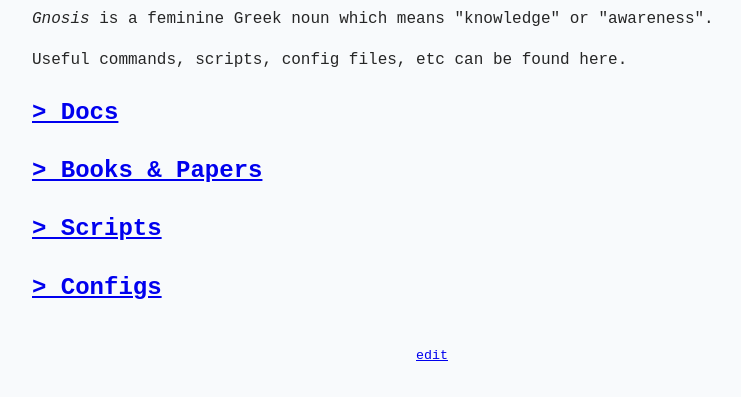
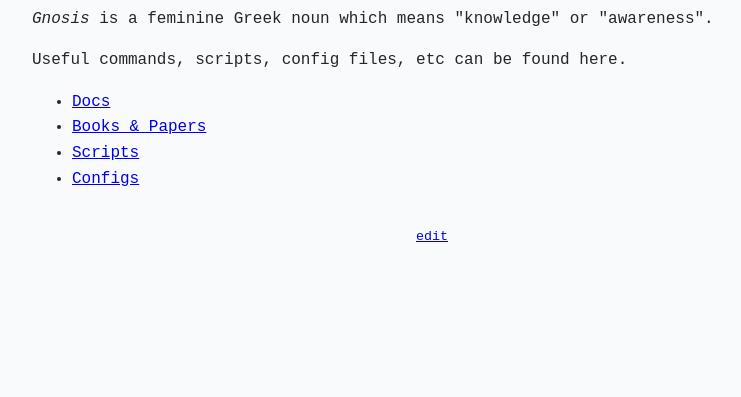
Before and after one commit to gue-ni/gnosis, an Eleventy site: page index.md in a window 1280 px wide. Shown: the part 145-542 px from the top of the page, without its empty margins (208-949 px from the left). Built offline with nearby package versions, Linux system fonts and the light colour scheme; Eleventy itself is replaced by a stand-in of ours; files that its build step writes are made by us from their sources; a web font is replaced by a local one.

Commit message:
Update index.md

```diff
--- a/index.md
+++ b/index.md
@@ -8,10 +8,7 @@ _Gnosis_ is a feminine Greek noun which means "knowledge" or "awareness".
 
 Useful commands, scripts, config files, etc can be found here.
 
-## [> Docs](doc/)
-
-## [> Books & Papers](https://jakobmaier.at/private/books/)
-
-## [> Scripts](scripts/)
-
-## [> Configs](configs/)
+* [Docs](doc/)
+* [Books & Papers](https://jakobmaier.at/private/books/)
+* [Scripts](scripts/)
+* [Configs](configs/)
```
